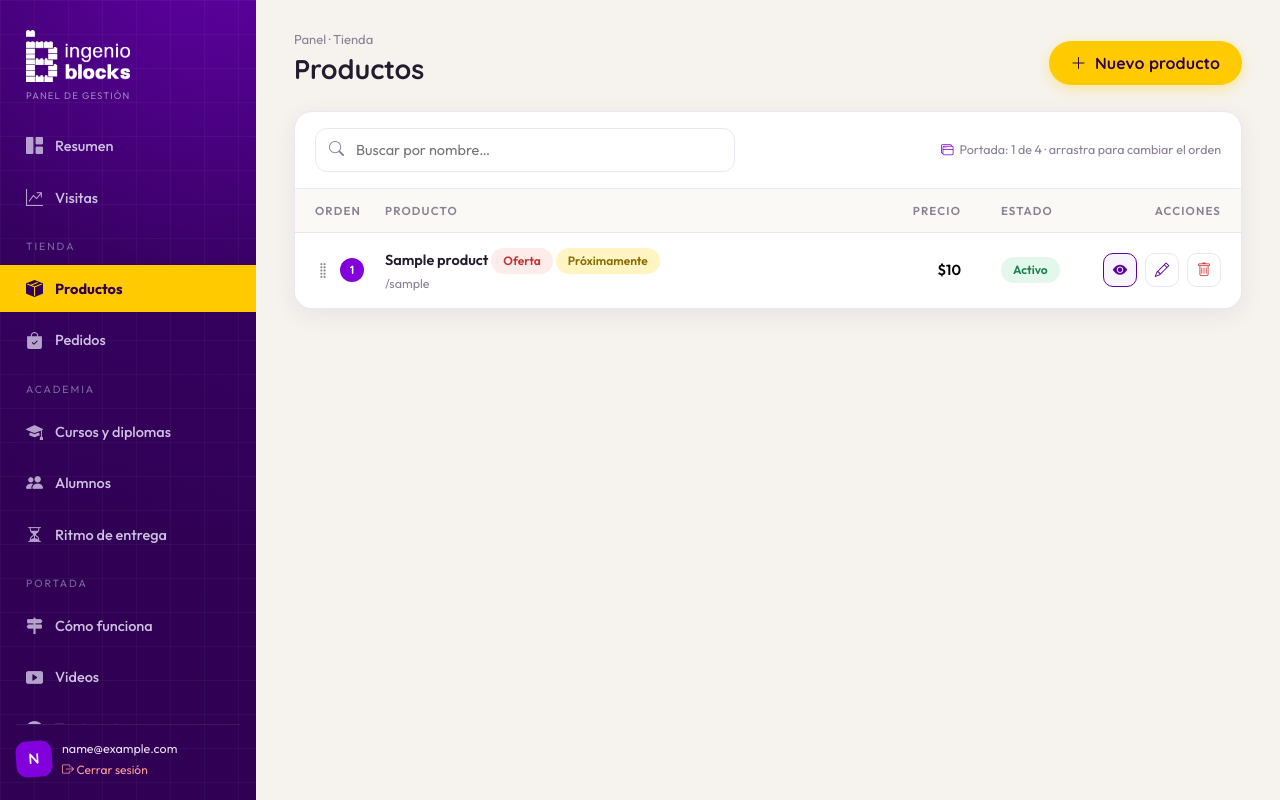
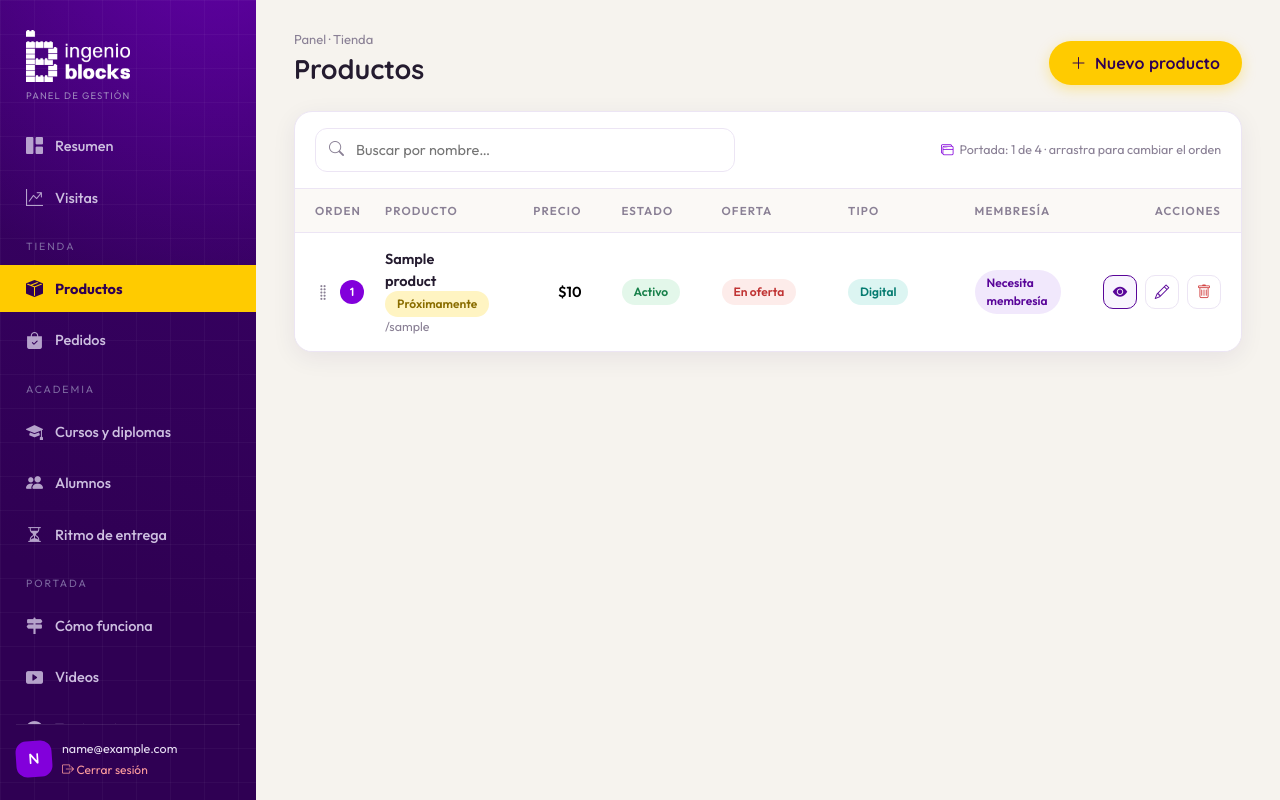
Before and after one commit to marcelopc2/ecommerce_soledad, a Django app: page /gestion/productos/ in a window 1280 px wide. Run offline with Django 5.2, Linux system fonts and the light colour scheme; a user stored in the database is signed in; tables that the repository leaves empty hold one stand-in row (values such as "Sample post"); parts of the project's set-up code (start-up, migrations or seed data) failed here and were passed over.

Commit message:
Panel productos: columnas de Oferta, Tipo y Membresía
Antes "en oferta" era una insignia metida junto al nombre y lo demás
(digital/físico, si necesita membresía) no se veía en la tabla para
nada -había que entrar a editar cada producto para saberlo-. Ahora son
columnas propias, con las mismas etiquetas que ya usa el formulario de
edición (Producto digital, En oferta, Necesita membresía) para no
introducir vocabulario nuevo.

Digital/Físico van con el mismo peso visual (ninguno es la excepción,
son dos estados normales del catálogo); Oferta y Membresía muestran un
guion cuando no aplican, siguiendo el criterio ya usado en el resto
del panel de resaltar solo la excepción.

Verificado en 1500px y 1280px: la tabla no se rompe, el texto envuelve
con gracia. 63 tests verdes.

```diff
--- a/panel/templates/panel/partials/products_panel.html
+++ b/panel/templates/panel/partials/products_panel.html
@@ -43,6 +43,9 @@
         <th>Producto</th>
         <th class="text-end price-col">Precio</th>
         <th class="status-col">Estado</th>
+        <th>Oferta</th>
+        <th>Tipo</th>
+        <th>Membresía</th>
         <th class="text-end actions-col">Acciones</th>
       </tr>
     </thead>
--- a/panel/templates/panel/partials/products_rows.html
+++ b/panel/templates/panel/partials/products_rows.html
@@ -35,7 +35,6 @@
     <td>
       <div class="cell-title">
         {{ p.name }}
-        {% if p.is_on_sale %}<span class="badge-soft red">Oferta</span>{% endif %}
         {% if p.is_coming_soon %}<span class="badge-soft yellow">Próximamente</span>{% endif %}
       </div>
       <div class="cell-sub">/{{ p.slug }}</div>
@@ -46,6 +45,31 @@
         <span class="badge-soft green">Activo</span>
       {% else %}
         <span class="badge-soft gray">Oculto</span>
+      {% endif %}
+    </td>
+    <td>
+      {% if p.is_on_sale %}
+        <span class="badge-soft red">En oferta</span>
+      {% else %}
+        <span class="cell-sub">—</span>
+      {% endif %}
+    </td>
+    <td>
+      {% comment %}
+        No es un "sí/no": ambos valores son estados normales del catálogo, así
+        que van con el mismo peso visual en vez de resaltar uno como excepción.
+      {% endcomment %}
+      {% if p.is_digital %}
+        <span class="badge-soft teal">Digital</span>
+      {% else %}
+        <span class="badge-soft gray">Físico</span>
+      {% endif %}
+    </td>
+    <td>
+      {% if p.requires_login %}
+        <span class="badge-soft purple">Necesita membresía</span>
+      {% else %}
+        <span class="cell-sub">—</span>
       {% endif %}
     </td>
     <td class="text-end">
@@ -89,7 +113,7 @@
   </tr>
 {% empty %}
   <tr class="no-hover">
-    <td colspan="5" class="empty-cell">
+    <td colspan="8" class="empty-cell">
       {% if q %}
         <i class="bi bi-search"></i> Sin resultados para «{{ q }}».
       {% else %}
```
